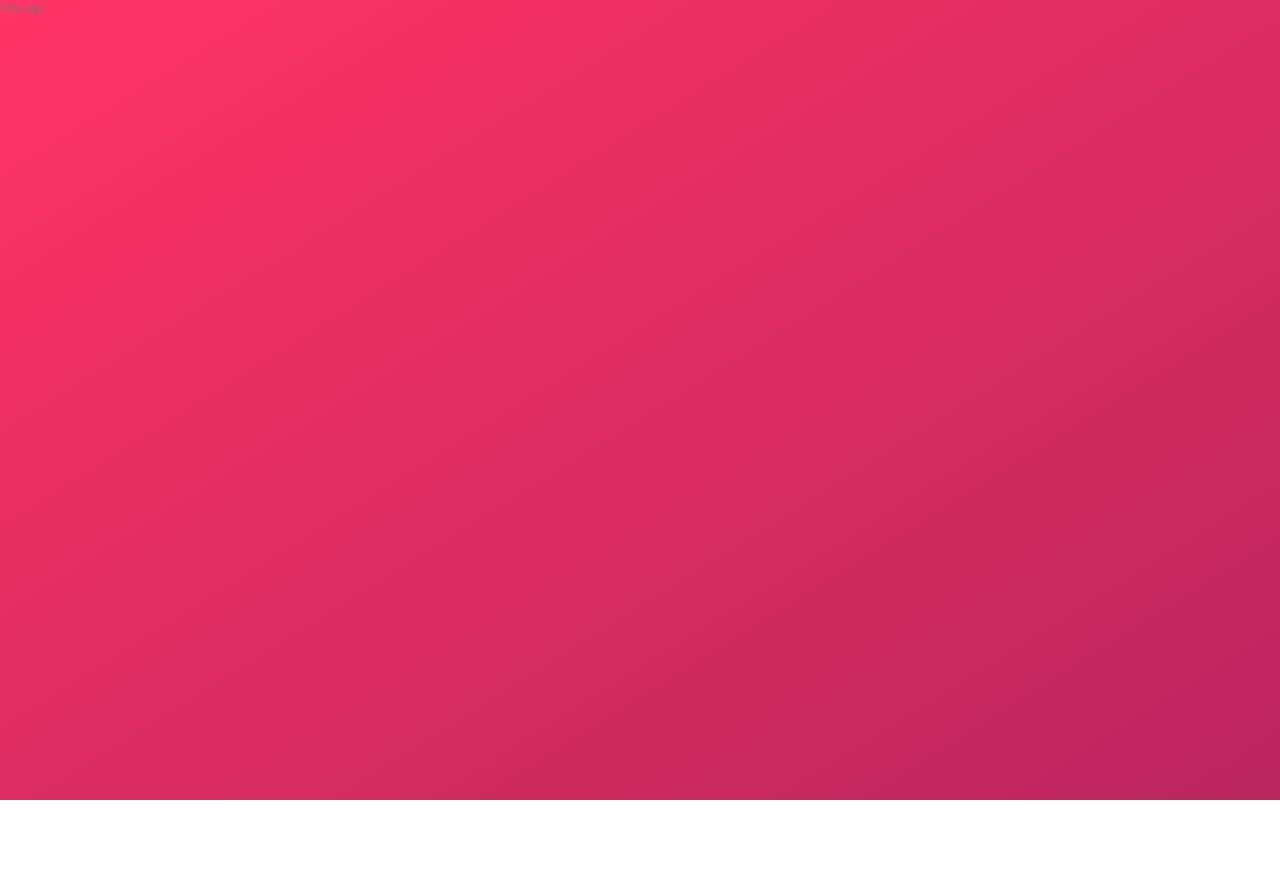
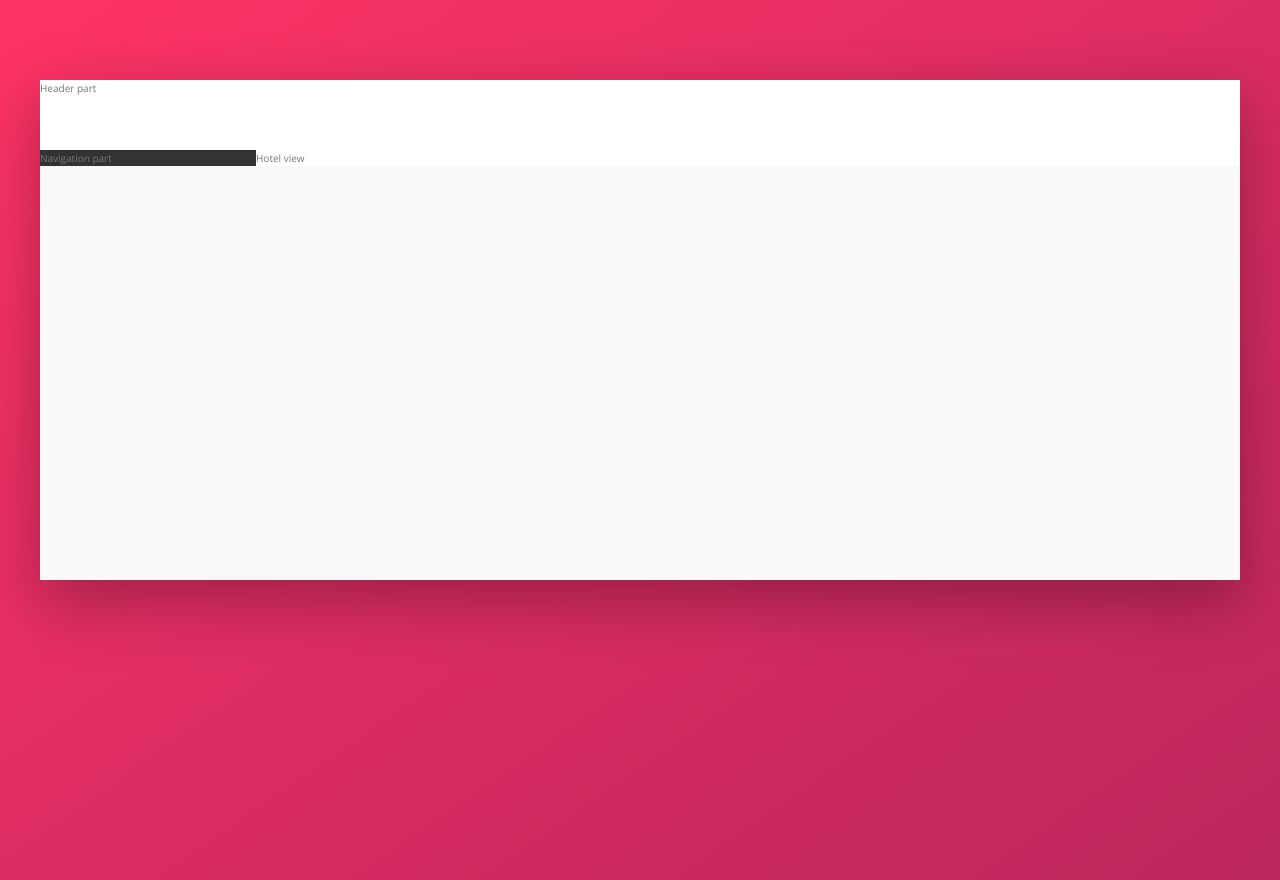
Before and after one commit to Albertoatx/flex-trillo, a website: page index.html in a window 1280 px wide. Before the commit the page ends 800 px from the top, so only its background shows below. Drawn offline with nearby package versions, Linux system fonts and the light colour scheme.

Commit message:
building the overall layout

```diff
--- a/index.html
+++ b/index.html
@@ -11,6 +11,18 @@
         <title>trillo &mdash; Your all-in-one booking app</title>
     </head>
     <body>
-        Trillo app
+        <div class="container">
+            <header class="header">
+                Header part
+            </header>
+            <div class="content">
+                <nav class="sidebar">
+                    Navigation part
+                </nav>
+                <main class="hotel-view">
+                    Hotel view
+                </main>
+            </div>
+        </div>
     </body>
 </html>
--- a/sass/_base.scss
+++ b/sass/_base.scss
@@ -14,6 +14,8 @@
   --color-grey-dark-1: #333;
   --color-grey-dark-2: #777;
   --color-grey-dark-3: #999;
+
+  --shadow-dark: 0 2rem 6rem rgba(0, 0, 0, .3);
 }
 
 // Global reset
--- a/sass/_layout.scss
+++ b/sass/_layout.scss
@@ -0,0 +1,29 @@
+
+.container {
+  max-width: 120rem;
+  margin: 8rem auto; // center the container inside its parent element (body)
+  background-color: var(--color-grey-light-1);
+  box-shadow: var(--shadow-dark);
+
+  min-height: 50rem; // ONLY for testing purposes
+}
+
+.header {
+  height: 7rem;
+  background-color: #fff;
+  border-bottom: var(--color-grey-light-2);
+}
+
+.content { // FLEX container (parent of flex items)
+  display: flex; // place sidebar + hotel-view side by side
+}
+
+.sidebar { // FLEX item
+  background-color: var(--color-grey-dark-1);
+  flex: 0 0 18%; // don't grow if space, don't shrink if not space, always 18% width
+}
+
+.hotel-view { // FLEX item
+  background-color: #fff;
+  flex: 1; // grow as much as it can (occupy all the available space that it has)
+}
```
Also changed, not shown: css/style.css.
